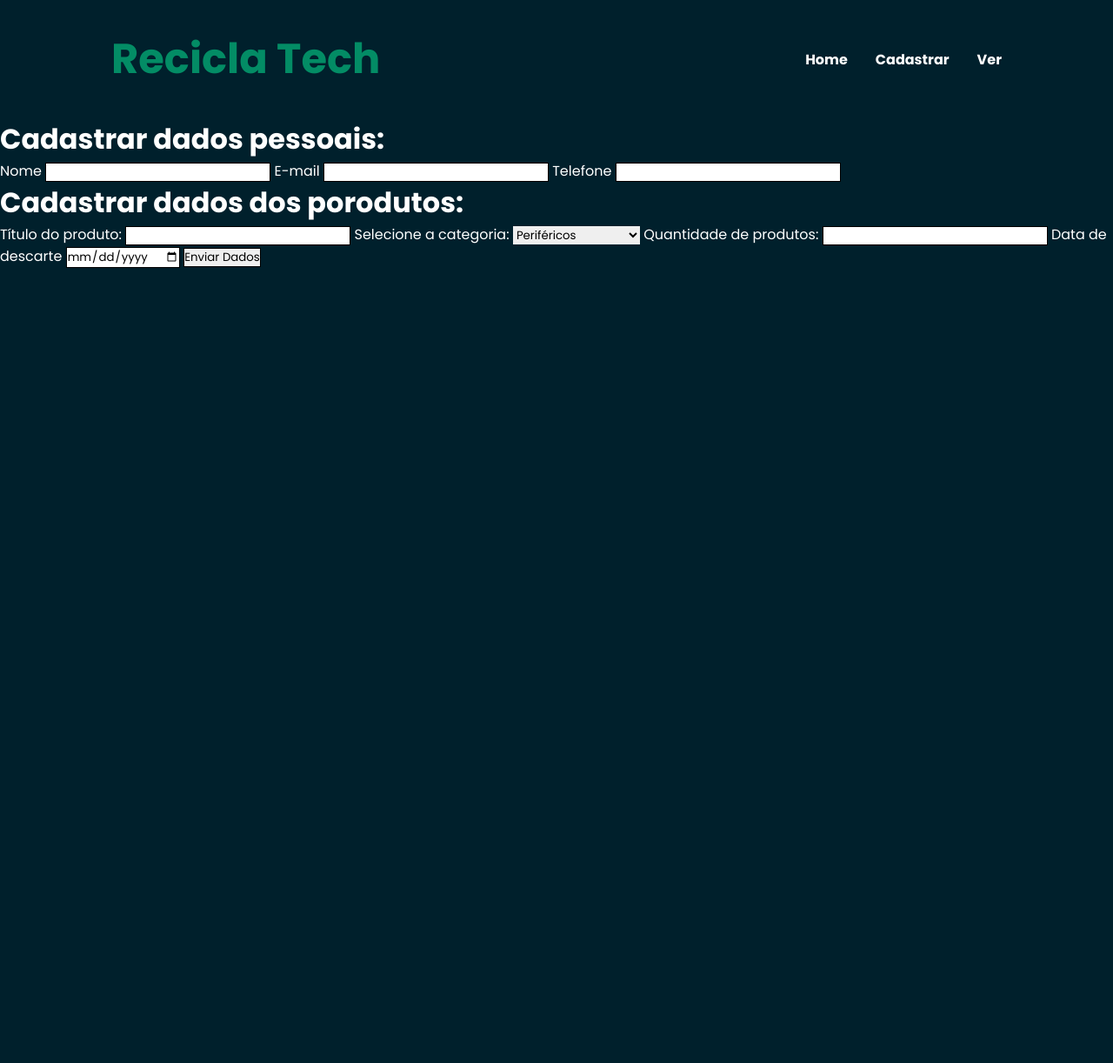
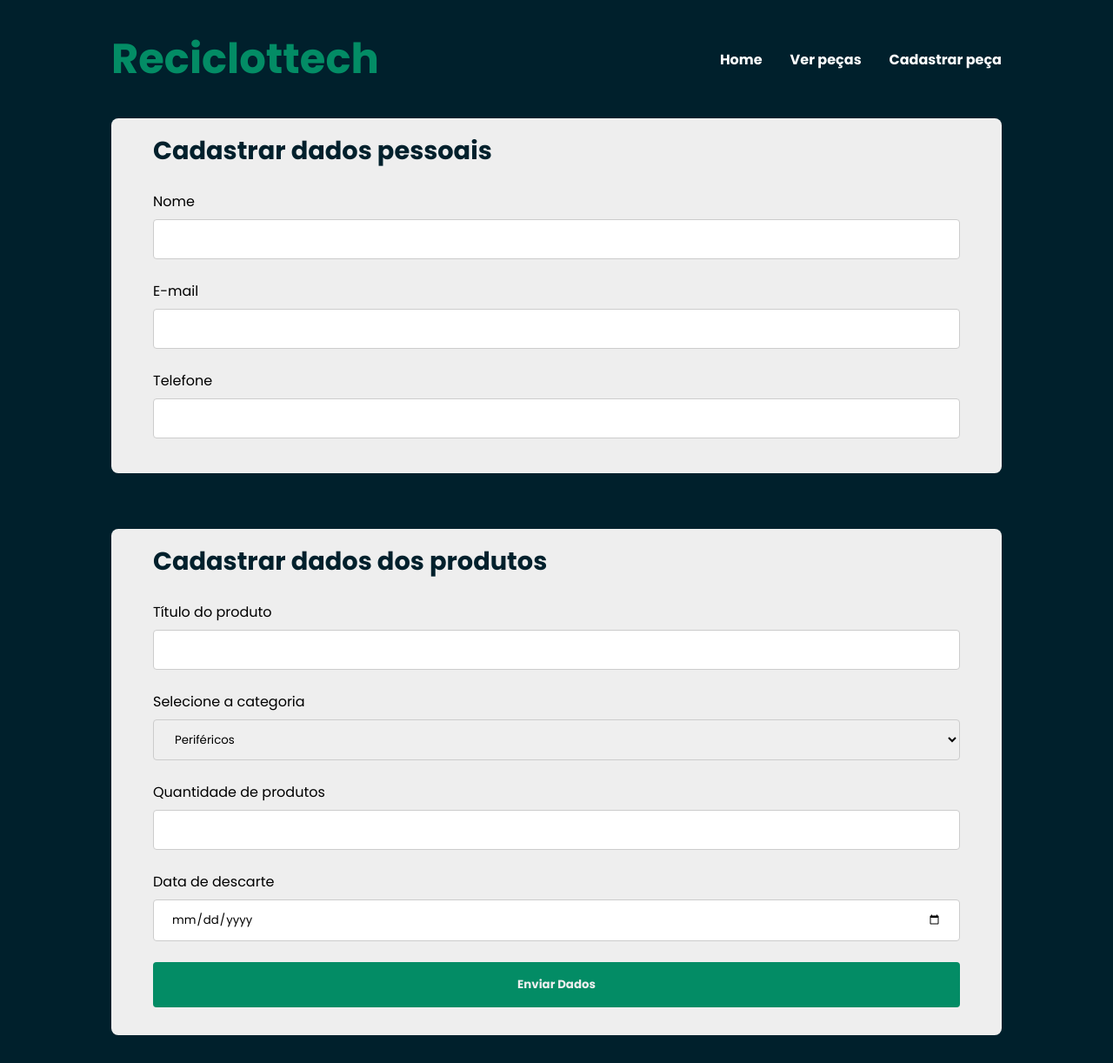
Before and after one commit to brnofranco/createread-php, a PHP site: page /create.php in a window 1280 px wide. Shown: the whole page at 87% size. Before the commit the page ends 308 px from the top, so only its background shows below. Run offline with PHP 8.4, Linux system fonts and the light colour scheme.

Commit message:
Finalização da estilização e tapa na formatação

```diff
--- a/create.php
+++ b/create.php
@@ -6,37 +6,48 @@
     <meta name="viewport" content="width=device-width, initial-scale=1.0">
     <link rel="stylesheet" href="styles/style.css">
     <link rel="shortcut icon" href="https://images.emojiterra.com/google/noto-emoji/v2.034/512px/267b.png" type="image/x-icon">
-    <title>Criar</title>
+    <title>Cadastrar - Reciclottech</title>
 </head>
 <body>
     <header>
-        <bold> <a href="./index.php">Recicla Tech</a> </bold>
+        <bold> <a href="./index.php">Reciclottech</a> </bold>
         <nav>
             <a class="tabs" href="./index.php">Home</a>
-            <a class="tabs" href="./create.php">Cadastrar</a>
-            <a class="tabs" href="./read.php">Ver</a>
+            <a class="tabs" href="./read.php">Ver peças</a>
+            <a class="tabs" href="./create.php">Cadastrar peça</a>
         </nav>
     </header>
 
     <form action="read.php" method="post">
+        <section class="form-data">
+            <h2>Cadastrar dados pessoais</h2>
 
-        <h1>Cadastrar dados pessoais:</h1>
-
+            <div class="input-form">
                 <label for="name">Nome</label>
                 <input type="text" name="name" id="name" required>
+            </div>
 
+            <div class="input-form">
                 <label for="email">E-mail</label>
                 <input type="email" name="email" id="email" required>
+            </div>
 
+            <div class="input-form">
                 <label for="telefone">Telefone</label>
-        <input type="tel" name="telefone" id="telefone" pattern="[0-9]{2}-[0-9]{5}-[0-9]{4}" required>
+                <input type="tel" name="telefone" id="telefone" required>
+            </div>
+        </section>
 
-        <h1>Cadastrar dados dos porodutos:</h1>
+        <section class="form-data">
+            <h2>Cadastrar dados dos produtos</h2>
 
-        <label for="titulo">Título do produto:</label>
+            <div class="input-form">
+                <label for="titulo">Título do produto</label>
                 <input type="text" name="titulo" id="titulo" required>
+            </div>
 
-        <label for="categoria"><span>Selecione a categoria:</span></label>
+            <div class="input-form">
+                <label for="categoria"><span>Selecione a categoria</span></label>
                 <select id="categoria" name="categoria">
                     <option value="Periféricos">Periféricos</option>
                     <option value="Placas de circuitos">Placas de circuitos</option>
@@ -48,16 +59,20 @@
                     <option value="Televisores">Televisores</option>
                     <option value="Outros">Outros</option>
                 </select>
+            </div>
 
-        <label for="quantidade">Quantidade de produtos:</label>
+            <div class="input-form">
+                <label for="quantidade">Quantidade de produtos</label>
                 <input type="number" name="quantidade" id="quantidade" required>
+            </div>
 
+            <div class="input-form">
                 <label for="date">Data de descarte</label>
                 <input type="date" name="date" id="date" required>
-
+            </div>
 
             <input type="submit" name="submit" value="Enviar Dados" />
+        </section>
     </form>
-
 </body>
 </html>
--- a/styles/style.css
+++ b/styles/style.css
@@ -3,6 +3,7 @@
 :root {
     --mainBg: #00202c;
     --footerBg: #038C65;
+    --footerBgLighter: #00ab7a;
 }
 
 * {
@@ -61,10 +62,6 @@ nav .tabs {
     color: var(--footerBg);
 }
 
-input {
-    border: 1px solid #000;
-}
-
 main {
     display: flex;
     flex-direction: row;
@@ -161,15 +186,99 @@ th {
     top: 0;
     padding: 10px;
 }
-.primary{
-    background-color: #000000
+
+.table-content .button-create-new {
+    background: var(--footerBg);
+    width: 80%;
+    padding: 1rem 0;
+    margin-top: 2rem;
+    display: flex;
+    align-items: center;
+    justify-content: center;
+    border-radius: 4px;
+    font-size: 1.2rem;
+    transition: 0.2s ease-in-out;
 }
 
-.table-content{
+.table-content .button-create-new:hover {
+    background: var(--footerBgLighter);
+}
+
+form {
+    width: 80%;
+    margin: 0 auto;
+    color: #000;
+
+    display: flex;
+    flex-direction: row;
+    justify-content: center;
+    gap: 2rem;
+}
+
+form .form-data {
+    background: #eee;
+    border-radius: 8px;
+    padding: 1rem 3rem;
+    margin-bottom: 2rem;
+
     width: 100%;
-    margin: 0 auto;
     display: flex;
-    justify-content: center;
-    align-items: center;
     flex-direction: column;
+    flex: 1;
 }
+
+form .form-data h2 {
+    font-size: 1.8rem;
+    margin-bottom: 1.5rem;
+    color: var(--mainBg);
+}
+
+form .form-data .input-form {
+    display: flex;
+    flex-direction: column;
+    margin-bottom: 1rem;
+}
+
+form .form-data .input-form input, form .form-data .input-form select {
+    width: 100%;
+    padding: 12px 20px;
+    margin: 8px 0;
+    display: inline-block;
+    border: 1px solid #ccc;
+    border-radius: 4px;
+    box-sizing: border-box;
+}
+
+form .form-data .input-form input:focus, form .form-data .input-form select:focus {
+    box-shadow: 0 0 4px #888;
+}
+
+form .form-data input[type="submit"] {
+    width: 100%;
+    padding: 1rem;
+    background-color: var(--footerBg);
+    cursor: pointer;
+    font-weight: bold;
+    border-radius: 4px;
+    color: #eee;
+    transition: 0.2s ease-in-out;
+    margin-bottom: 1rem;
+}
+
+form .form-data input[type="submit"]:hover {
+    background-color: var(--footerBgLighter);
+}
+
+@media (max-width: 1280px) {
+    main {
+        flex-direction: column;
+    }
+
+    footer {
+        position: relative;
+    }
+
+    form {
+        flex-direction: column;
+    }
+}
```
Also changed, not shown: other parts of styles/style.css (+34 -6 lines), data/data.txt (+4 -4 lines), index.php (+8 -6 lines), read.php (+9 -19 lines), readme.md (deleted). Lines whose indentation alone changed are shown as unchanged.
